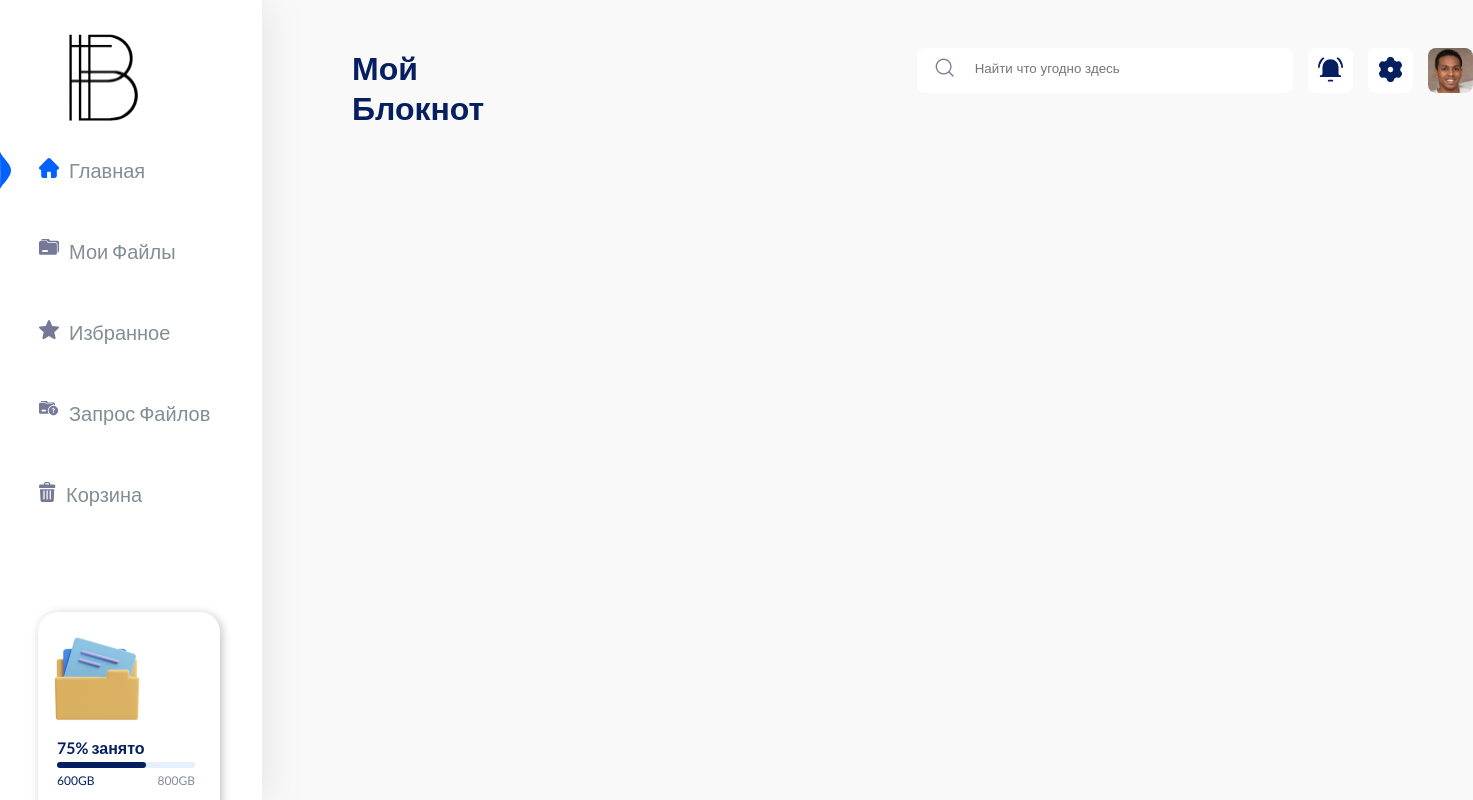
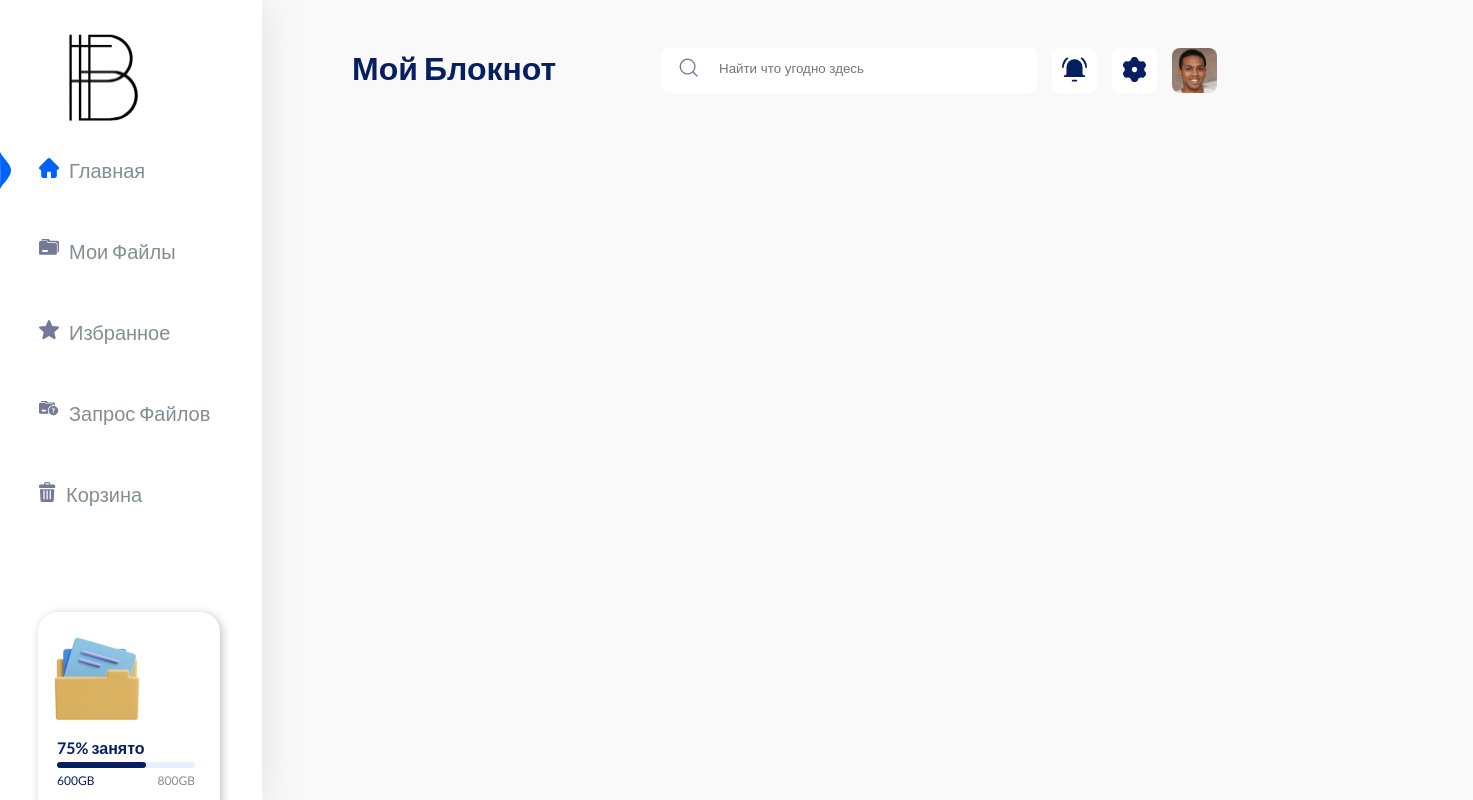
Before and after one commit to Kkotlyar777/Blocknot, a Next.js app: page /trash in a window 1280 px wide. Shown: the top 800 px of the page, 1473 px wide, since content can reach past the window. Built offline with nearby package versions, Linux system fonts and the light colour scheme.

Commit message:
topBarGeniallniFixByAlsath

```diff
--- a/src/app/Header/header.module.sass
+++ b/src/app/Header/header.module.sass
@@ -10,13 +10,19 @@
     margin-left: 90px
 
 
+.cont
+    display: flex
+    justify-content: flex-start
+    width: 100%
+
 .mainTitle
     display: flex
     color: $color-dark-blue
     font-size: 32px
     font-weight: 700
     margin: 0
-    margin-right: 50%
+    flex-shrink: 0
+    min-width: 200px
 
 .search
     display: flex
--- a/src/app/Header/layout.tsx
+++ b/src/app/Header/layout.tsx
@@ -1,9 +1,11 @@
-import styles from './header.module.sass';
+import styles from "./header.module.sass";
 
 export default function HeaderLayout() {
   return (
     <div className={styles.header}>
-			<h1 className={styles.mainTitle}>Мой Блокнот</h1>
+      <div className={styles.cont}>
+        <div className={styles.mainTitle}>Мой Блокнот</div>
+      </div>
       <div className={styles.btns}>
         <div className={styles.search}>
           <img src="./search.png" alt="search" />
@@ -77,7 +79,7 @@ export default function HeaderLayout() {
           <img
             src="./profile.jpg"
             alt="profile photo"
-						style={{ width: '100%', height: '100%', borderRadius: '8px  ' }}
+            style={{ width: "100%", height: "100%", borderRadius: "8px  " }}
           />
         </button>
       </div>
```
Lines whose indentation alone changed are shown as unchanged.
